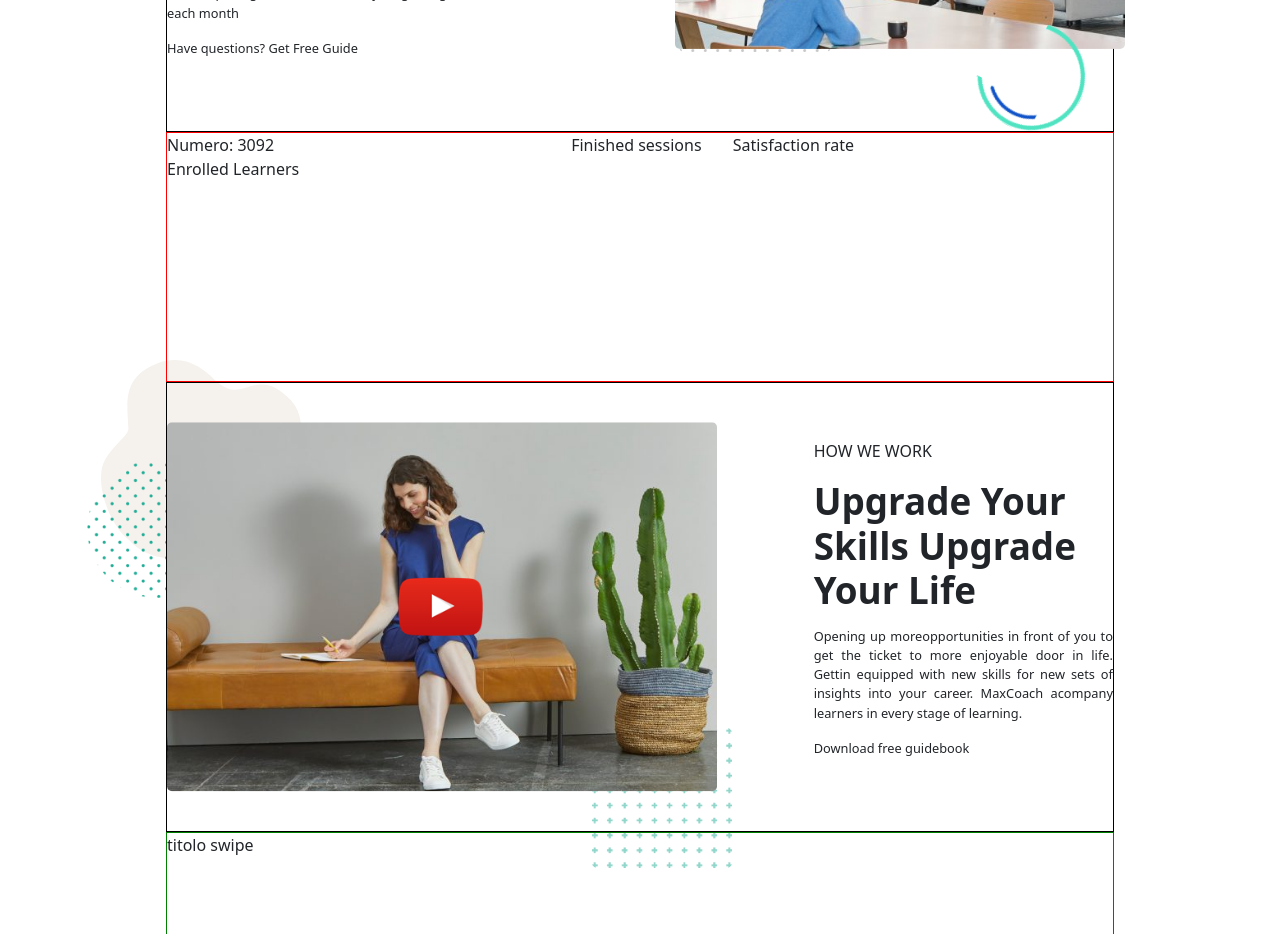
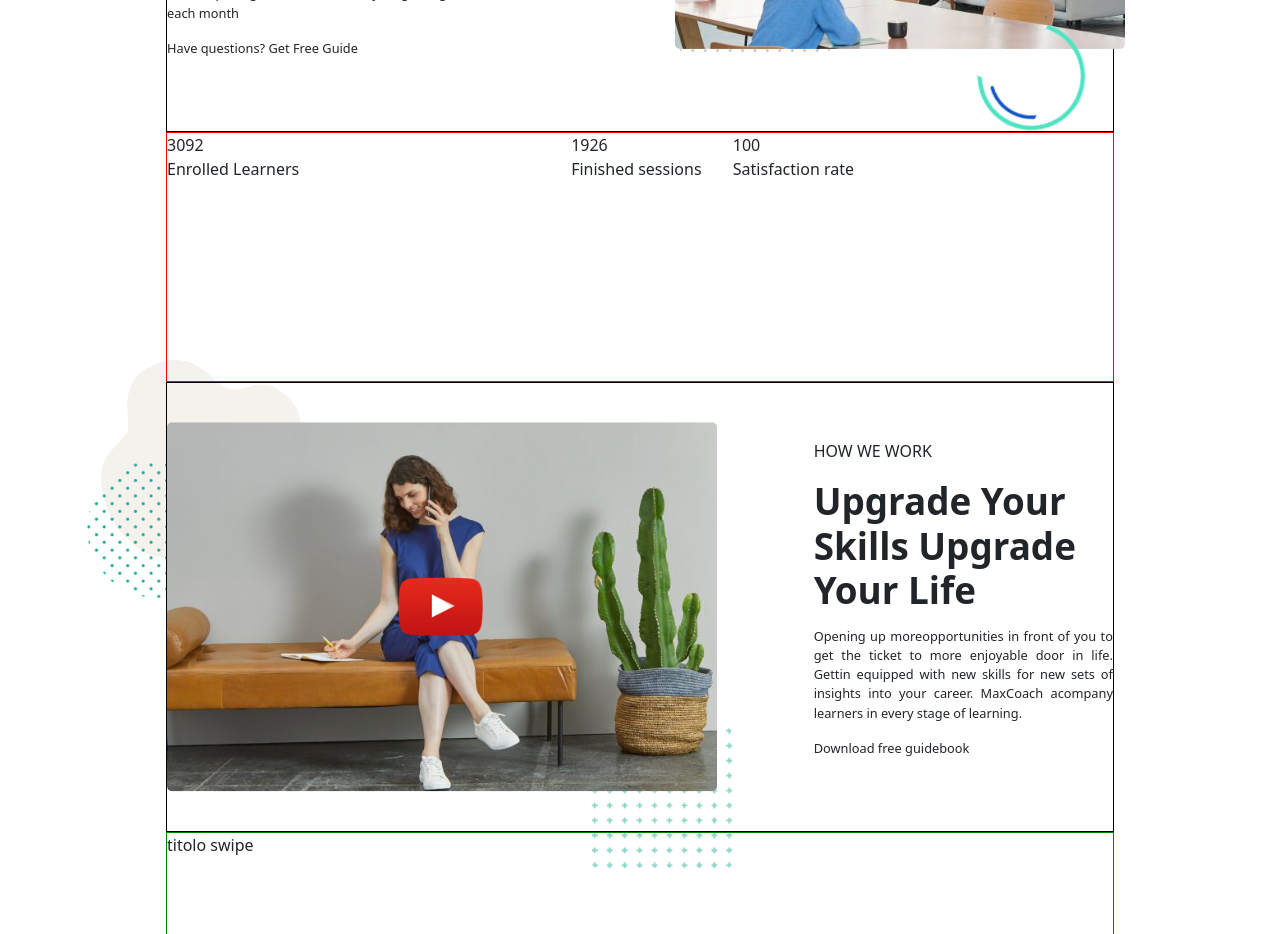
Before and after one commit to VeronicaFontana/proj-html-vuejs, a Vue app: page / in a window 1280 px wide. Shown: the part 940-1874 px from the top of the page. Built offline with nearby package versions, Linux system fonts and the light colour scheme.

Commit message:
[ADD] Sessions & satisfaction counters

```diff
--- a/src/components/partials/Statistics.vue
+++ b/src/components/partials/Statistics.vue
@@ -3,7 +3,9 @@ export default {
   name: "Statistics",
   data(){
     return{
-      enrolled:""
+      enrolled:"",
+      satisfaction:"",
+      sessions:""
     }
   },
   methods:{
@@ -17,10 +19,34 @@ export default {
           clearInterval(interval);
         }
       },0.5);
+    },
+    sessionsCounter(){
+      let count = 1000;
+      const interval = setInterval(()=>{
+        if(count < 1926) {
+          count++;
+          this.sessions = count;
+        }else{
+          clearInterval(interval);
+        }
+      },5);
+    },
+    satisfactionCounter(){
+      let count = 0;
+      const interval = setInterval(()=>{
+        if(count < 100) {
+          count++;
+          this.satisfaction = count;
+        }else{
+          clearInterval(interval);
+        }
+      },50);
     }
   },
   mounted(){
     this.enrolledCounter();
+    this.sessionsCounter();
+    this.satisfactionCounter();
   }
 }
 </script>
@@ -29,19 +55,19 @@ export default {
   <div class="row">
     <div class="col-5">
       <div class="counter">
-      <span>Numero: {{ this.enrolled }}</span>
+        <span>{{ enrolled }}</span>
       </div>
       <span>Enrolled Learners</span>
     </div>
     <div class="col-2">
       <div class="counter">
-
+        <span>{{ sessions }}</span>
       </div>
       <span>Finished sessions</span>
     </div>
     <div class="col-5">
       <div class="counter">
-
+        <span>{{ satisfaction }}</span>
       </div>
       <span>Satisfaction rate</span>
     </div>
```
